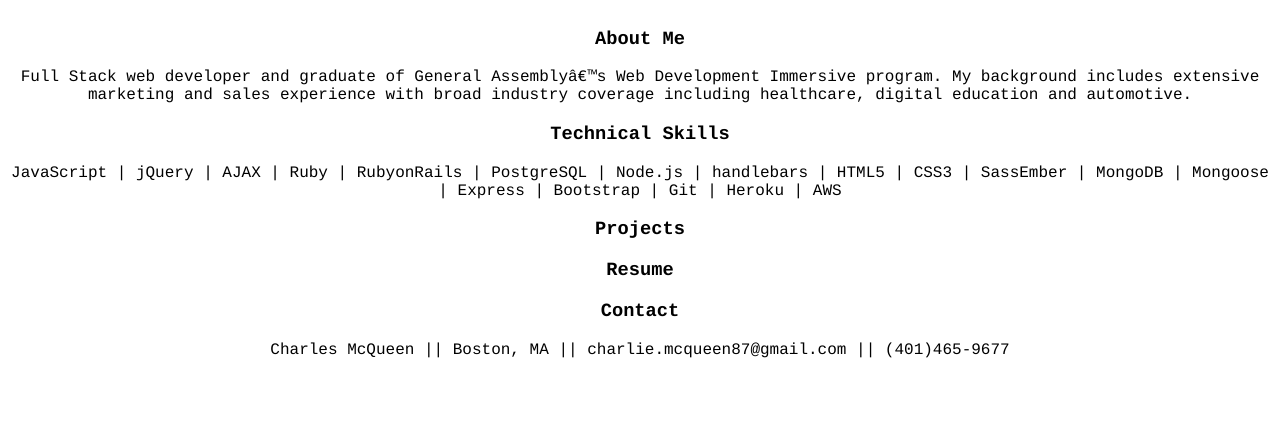
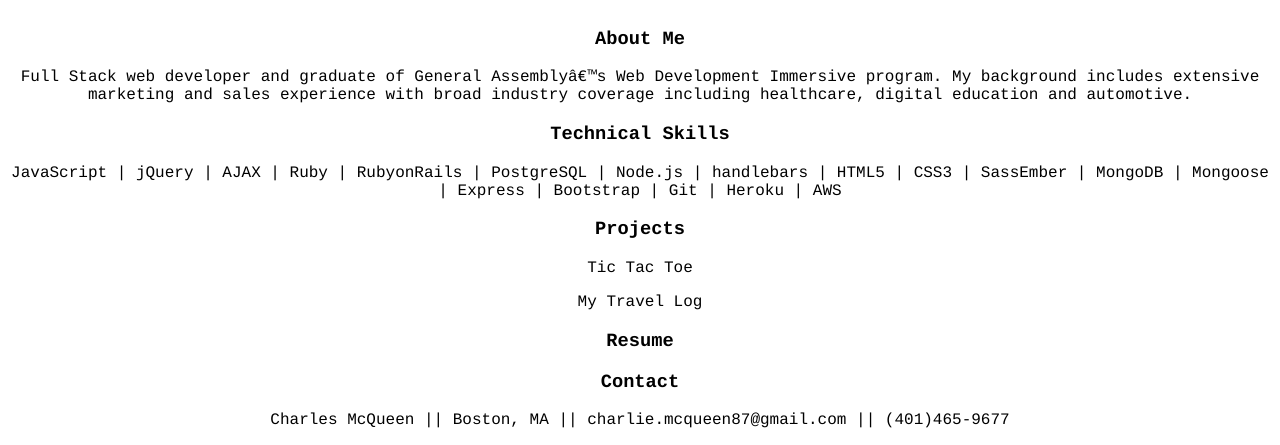
Before and after one commit to cmcqueen1987/cmcqueen1987.github.io, a website: page index.html in a window 1280 px wide. Shown: the part 620-1065 px from the top of the page. Before the commit the page ends 995 px from the top, so only its background shows below. Drawn offline with nearby package versions, Linux system fonts and the light colour scheme.

Commit message:
added links to projects

```diff
--- a/index.html
+++ b/index.html
@@ -20,7 +20,9 @@
       <h3>Technical Skills</h3>
       <p>JavaScript | jQuery | AJAX | Ruby | RubyonRails | PostgreSQL | Node.js | handlebars | HTML5 | CSS3 | SassEmber | MongoDB | Mongoose | Express | Bootstrap | Git | Heroku | AWS</p>
       <h3>Projects</h3>
+      <p>Tic Tac Toe</p>
       <a href="https://cmcqueen1987.github.io/tic.tac.toeXO/"></a>
+      <p>My Travel Log</p>
       <a href="https://cmcqueen1987.github.io/My-Full-Stack-Project-Frontend/"></a>
 
       <h3>Resume</h3>
```
